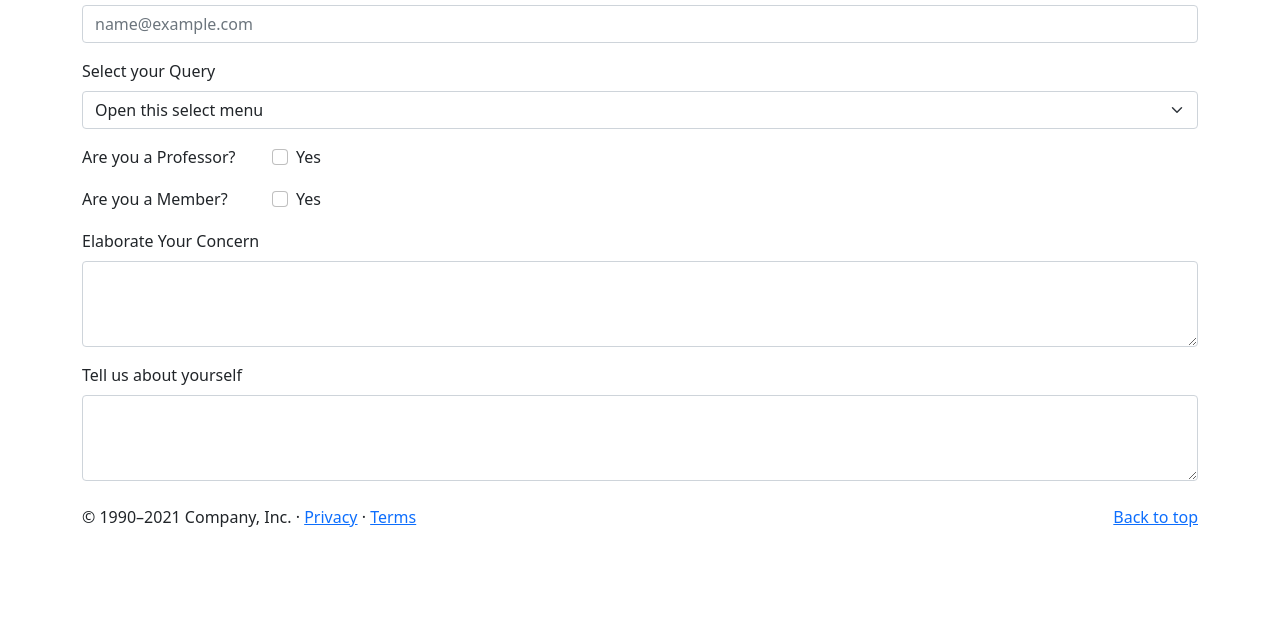
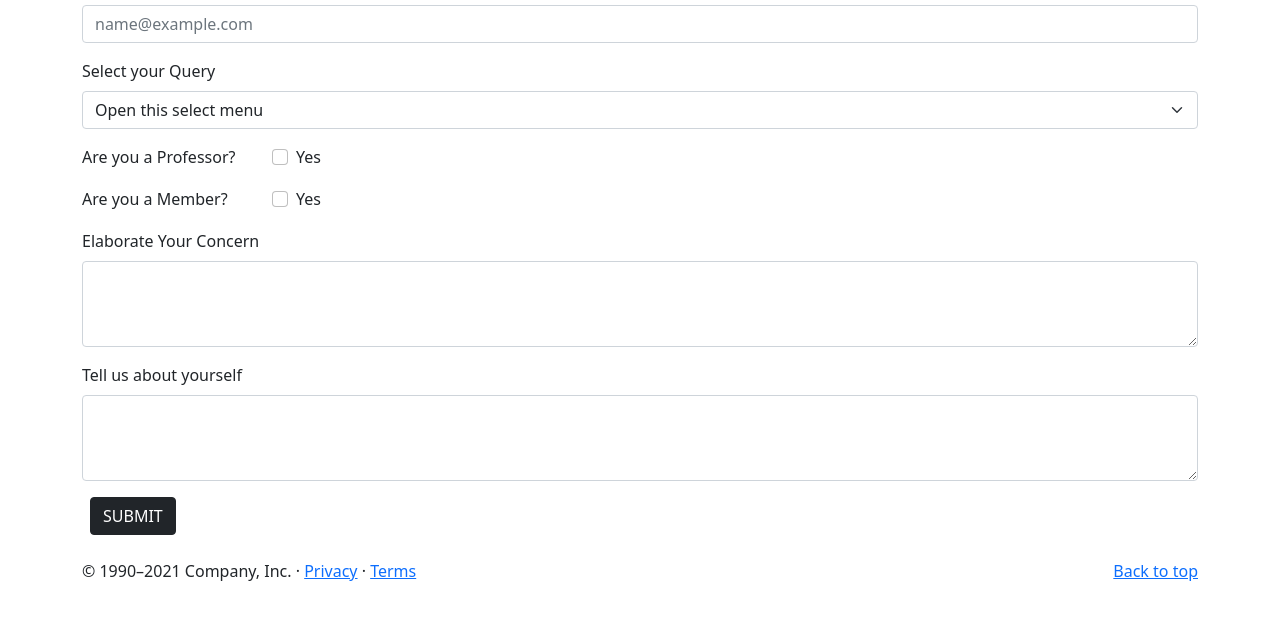
Before and after one commit to bhagwat7540/iCoder, a plain HTML site: page contactus.html in a window 1280 px wide. Shown: the part 153-772 px from the top of the page. Drawn offline with nearby package versions, Linux system fonts and the light colour scheme.

Commit message:
Update contactus.html

```diff
--- a/contactus.html
+++ b/contactus.html
@@ -184,6 +184,9 @@ SignUp
   <label for="exampleFormControlTextarea1" class="form-label">Tell us about yourself</label>
   <textarea class="form-control" id="exampleFormControlTextarea1" rows="3"></textarea>
 </div>
+  <button type="button" class="btn btn-dark mx-2" data-bs-toggle="modal" data-bs-target="#exampleModal">
+  SUBMIT
+</button>
 </div>
 
 <footer class="container">
```
